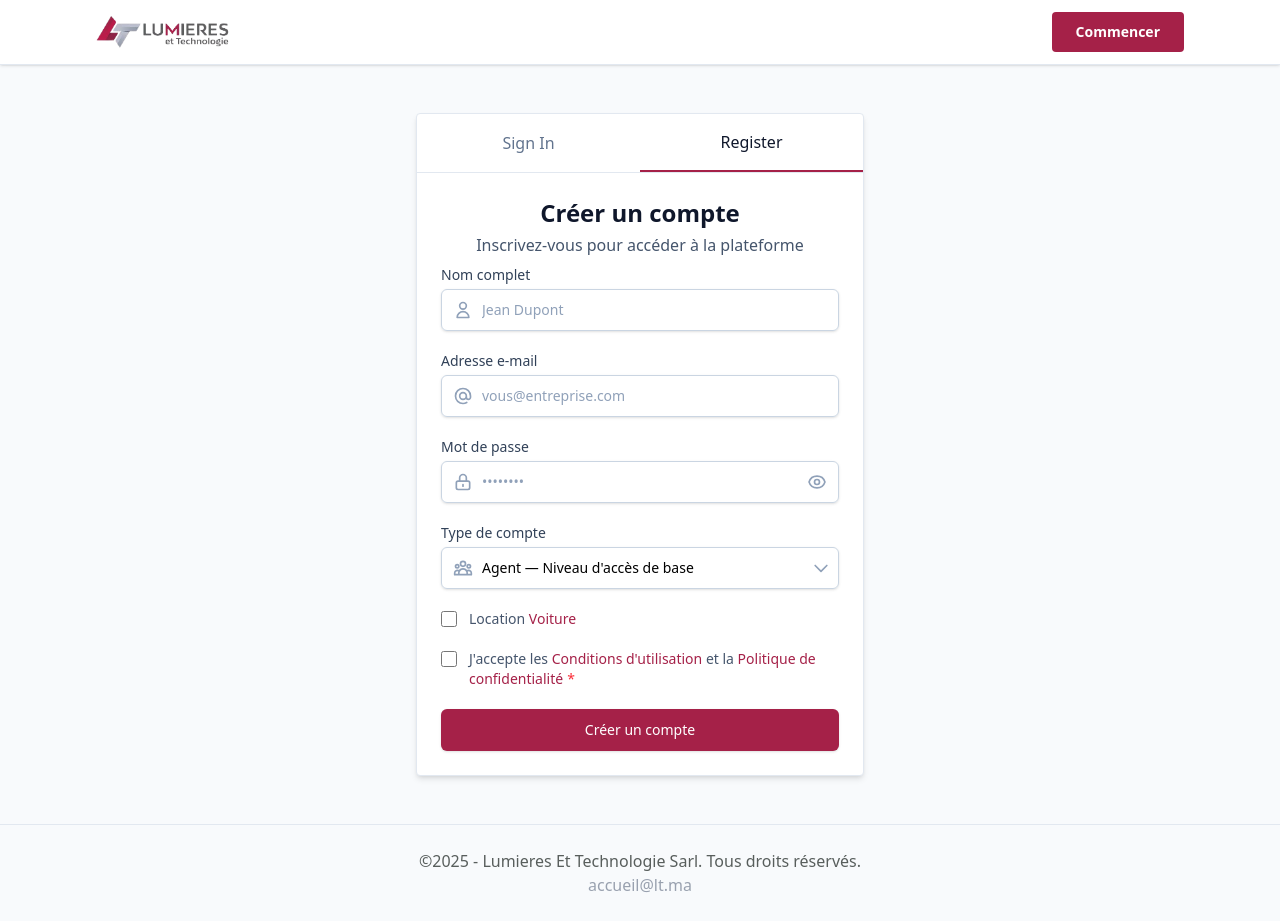
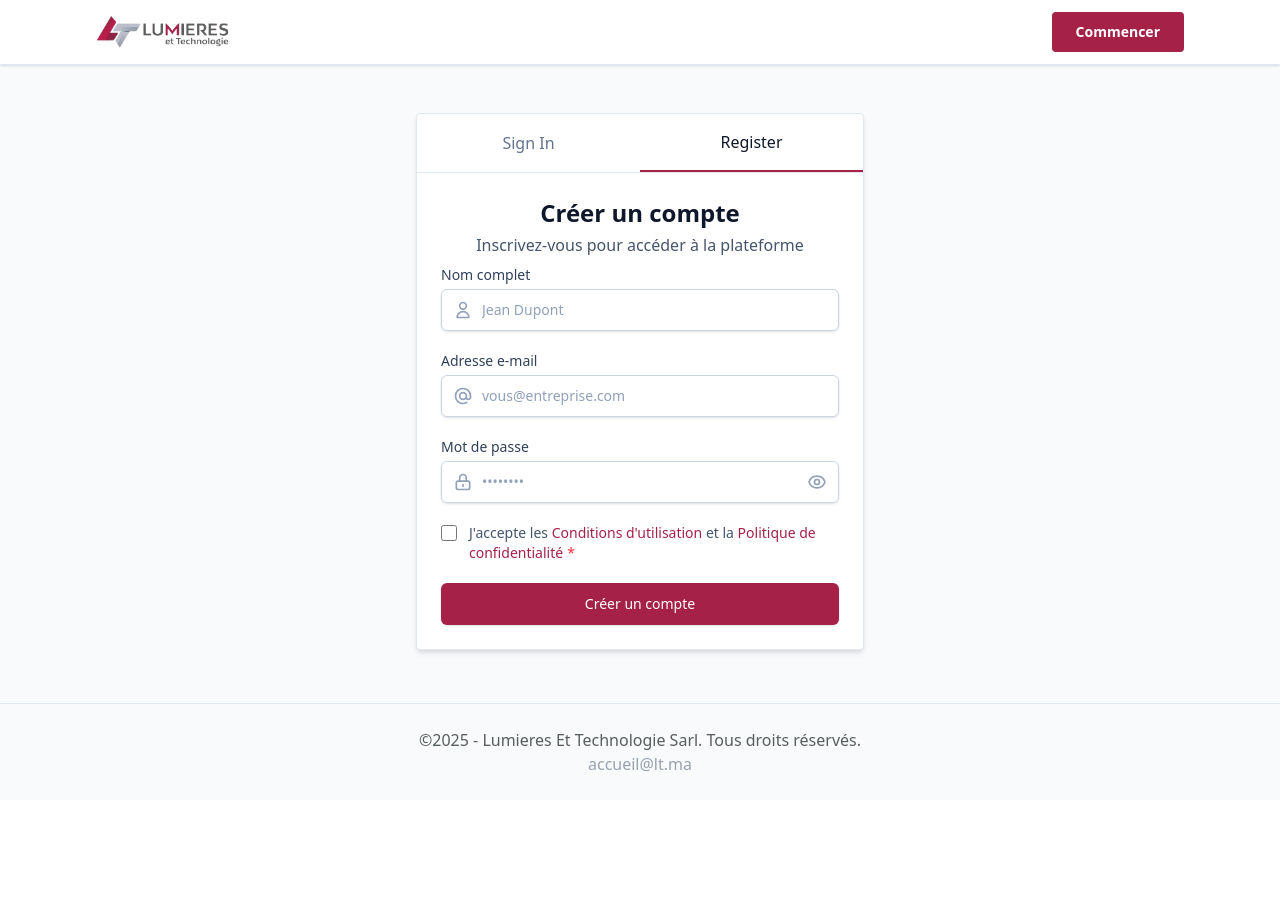
Before and after one commit to Ibrahim-Nidam/Lumiers_Technologies_Internship, a React (Vite) app in the folder frontend/: page / in a window 1280 px wide. Both pictures are taken after a click on the button "Register". After the commit the page ends 800 px from the top, so only its background shows below. Built offline with nearby package versions, Linux system fonts and the light colour scheme.

Commit message:
removed features

```diff
--- a/frontend/src/components/UserForm.jsx
+++ b/frontend/src/components/UserForm.jsx
@@ -33,9 +33,9 @@ setShowPassword,
 passwordValidation,
 passwordStrength,
 strengthLabels,
-roles,
-carLoanChecked,
-onToggleCarLoan,
+// roles,
+// carLoanChecked,
+// onToggleCarLoan,
 termsAccepted,
 onToggleTerms,
 isLoading,
@@ -306,7 +306,7 @@ return (
     </div>
 
     {/* Role Selection */}
-    <div>
+    {/* <div>
         <label
         htmlFor="role"
         className="block text-sm font-medium text-slate-700 mb-1"
@@ -357,10 +357,10 @@ return (
             </svg>
         </div>
         </div>
-    </div>
+    </div> */}
 
     {/* Car Loan Checkbox */}
-    <div className="flex items-start">
+    {/* <div className="flex items-start">
         <div className="flex items-center h-5">
         <input
             id="possede_voiture_personnelle"
@@ -380,7 +380,7 @@ return (
             Location <span style={{ color: colors.primary }}>Voiture</span>
         </label>
         </div>
-    </div>
+    </div> */}
 
     {/* Terms and Conditions */}
     <div className="flex items-start">
--- a/frontend/src/components/dash/ProfileSettings.jsx
+++ b/frontend/src/components/dash/ProfileSettings.jsx
@@ -436,7 +436,7 @@ export default function ProfileSettings() {
               />
             </div>
 
-            <div className="lg:col-span-2">
+            {/* <div className="lg:col-span-2">
               <div className="flex items-center">
                 <input
                   type="checkbox"
@@ -449,7 +449,7 @@ export default function ProfileSettings() {
                   Possède une voiture personnelle
                 </label>
               </div>
-            </div>
+            </div> */}
           </div>
         </div>
 
@@ -668,7 +668,7 @@ export default function ProfileSettings() {
         )}
 
         {/* Daily Returns Section */}
-        <div className="bg-gray-50 p-4 sm:p-6 rounded">
+        {/* <div className="bg-gray-50 p-4 sm:p-6 rounded">
           <h2 className="text-lg sm:text-xl font-semibold text-gray-900 mb-3 sm:mb-4">
             Indemnités journalières
           </h2>
@@ -685,7 +685,7 @@ export default function ProfileSettings() {
           >
             Accéder aux indemnités journalières
           </button>
-        </div>
+        </div> */}
 
         {/* Bouton Enregistrer */}
         <div className="flex justify-end">
```
